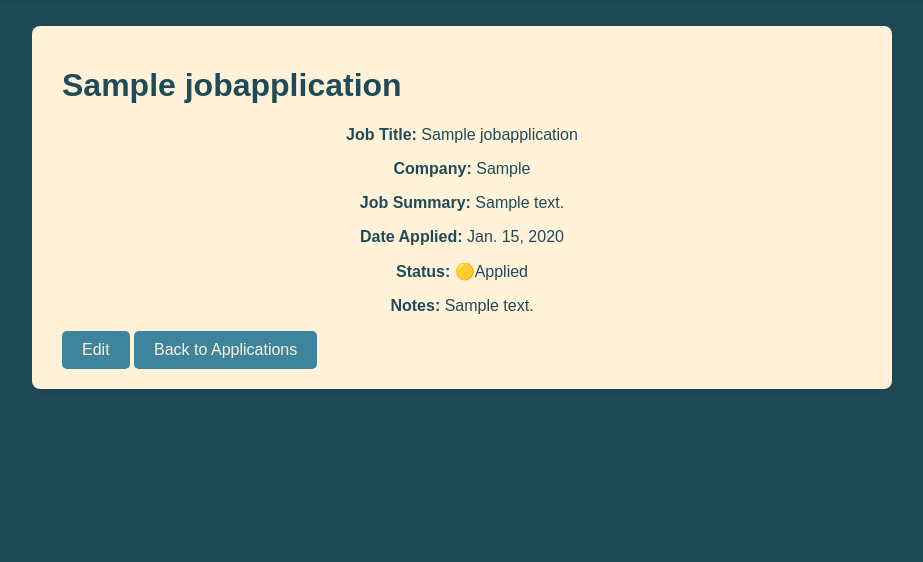
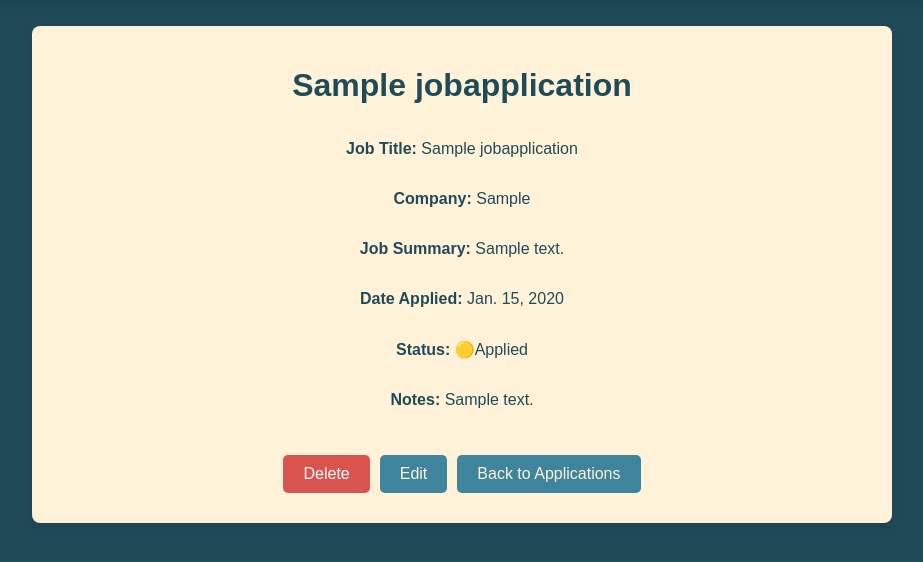
Before and after one commit to DnyRmr716/apptrack-project, a Django app: page /applications/1/ in a window 1280 px wide. Shown: the part 54-616 px from the top of the page, without its empty margins (178-1101 px from the left). Run offline with Django 4.2, Linux system fonts and the light colour scheme; a user stored in the database is signed in; tables that the repository leaves empty hold one stand-in row (values such as "Sample post").

Commit message:
Added delete button, fixed css

```diff
--- a/main_app/static/main_app/style.css
+++ b/main_app/static/main_app/style.css
@@ -214,11 +214,18 @@ main {
     max-width: 800px;
     margin: 20px auto;
     box-shadow: 0px 4px 8px rgba(0, 0, 0, 0.1);
-    text-align: left;
+    display: flex;
+    flex-direction: column;
+    align-items: center;
+    text-align: center;
 }
 
 .box.details h1, .box.details h2, .box.details p, .box.details ul, .box.details strong {
     color: #1F4B59;
+}
+
+.box.details h1 {
+    margin-bottom: 20px;
 }
 
 .box.details ul {
@@ -228,6 +235,27 @@ main {
 .box.details ul li {
     margin-bottom: 10px;
 }
+
+.box.details .button-container {
+    display: flex;
+    justify-content: center;
+    align-content: space-around;
+    margin-top: 20px;
+}
+
+.box.details .button {
+    margin: 10px 5px;
+    padding: 10px 20px;}
+
+.button.delete {
+    background-color: #d9534f;
+    color: #ffffff;
+}
+
+.button.delete:hover {
+    background-color: #c9302c;
+}
+
 
 
 .header-container {
--- a/main_app/templates/main_app/application_detail.html
+++ b/main_app/templates/main_app/application_detail.html
@@ -12,7 +12,13 @@
         <p><strong>Status:</strong> {{ application.status }}</p>
         <p><strong>Notes:</strong> {{ application.notes }}</p>
 
-        <a href="{% url 'application_update' application.pk %}" class="button">Edit</a>
-        <a href="{% url 'application_list' %}" class="button">Back to Applications</a>
+        <div class="button-container">
+            <form action="{% url 'application_delete' application.pk %}" method="post" style="display: inline;">
+                {% csrf_token %}
+                <button type="submit" class="button delete" onclick="return confirm('Are you sure you want to delete this application?');">Delete</button>
+            </form>
+            <a href="{% url 'application_update' application.pk %}" class="button">Edit</a>
+            <a href="{% url 'application_list' %}" class="button">Back to Applications</a>
+        </div>
     </div>
 {% endblock %}
--- a/main_app/views.py
+++ b/main_app/views.py
@@ -60,10 +60,10 @@ def application_update(request, pk):
     return render(request, 'main_app/application_form.html', {'form': form})
 
 @login_required
-
 def application_delete(request, pk):
-    application = get_object_or_404(JobApplication, pk=pk)
+    application = get_object_or_404(JobApplication, pk=pk, user=request.user)
     if request.method == 'POST':
         application.delete()
         return redirect('application_list')
-    return render(request, 'main_app/application_confirm_delete.html', {'application': application})
+    else:
+        return redirect('application_detail', pk=pk)
```
